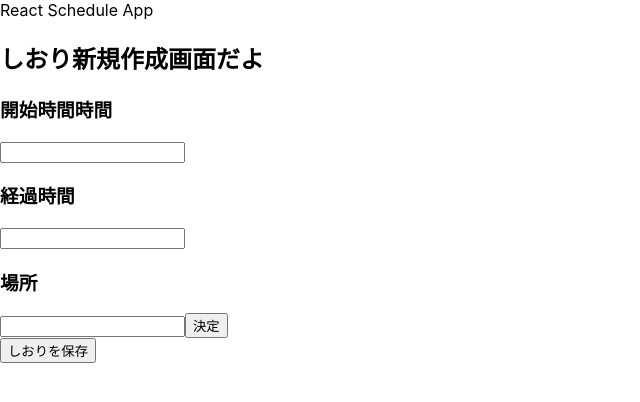
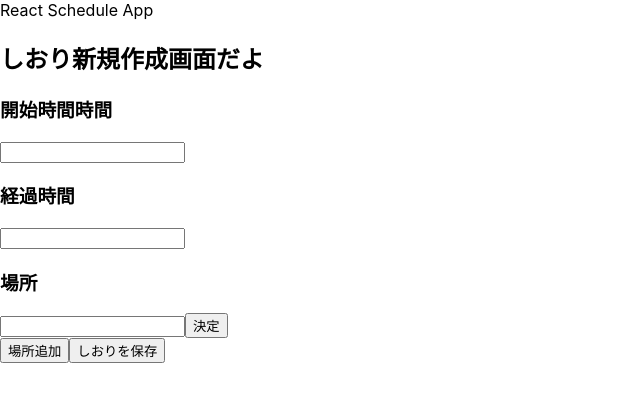
Before and after one commit to Ayato-kosaka/react_schedule, a React (Create React App) app: page /Itineraries/new in a window 1280 px wide. Shown: the top 402 px of the page, without its empty margins (0-640 px from the left). Built offline with nearby package versions, Linux system fonts and the light colour scheme.

Commit message:
[Fix] NewItinerary page

```diff
--- a/src/components/pages/NewItinerary.jsx
+++ b/src/components/pages/NewItinerary.jsx
@@ -10,10 +10,17 @@ const NewItinerary = () => {
 
   }
 
+  // 場所追加ボタンにより発火（動的にPlanのフォームを呼び出す）
+  // まだ決定ボタンが押されていなかった時にどうするか要相談
+  const addPlan = () => {
+
+  }
+
   return (
     <>
       <h2>しおり新規作成画面だよ</h2>
       <FormPlan />
+      <button onClick={addPlan}>場所追加</button>
       <button onClick={createItinerary}>しおりを保存</button>
     </>
   );
```
